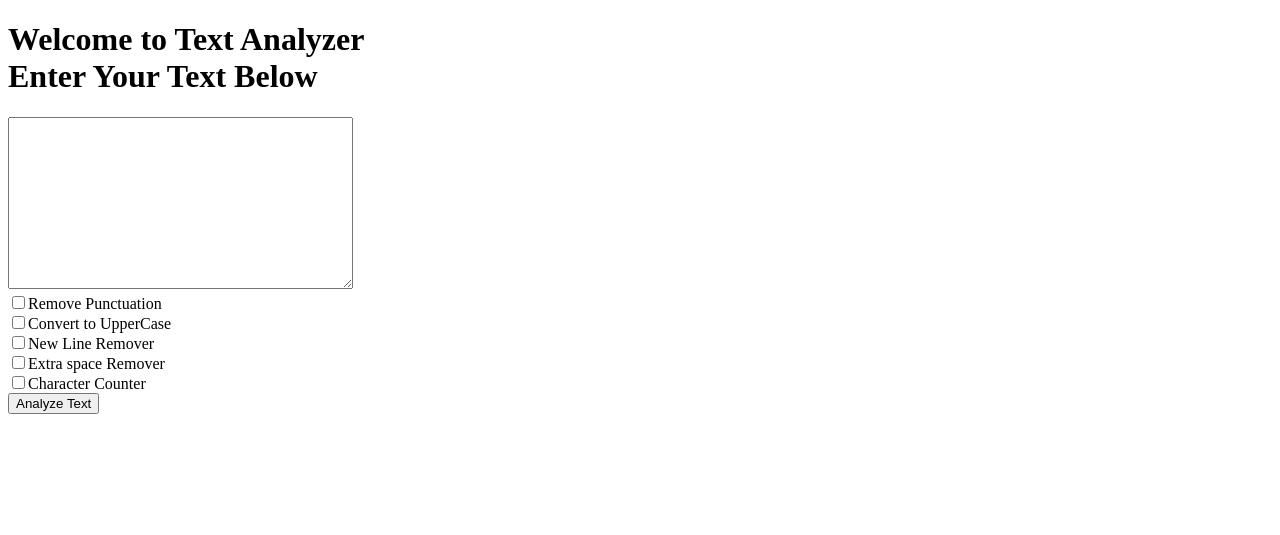
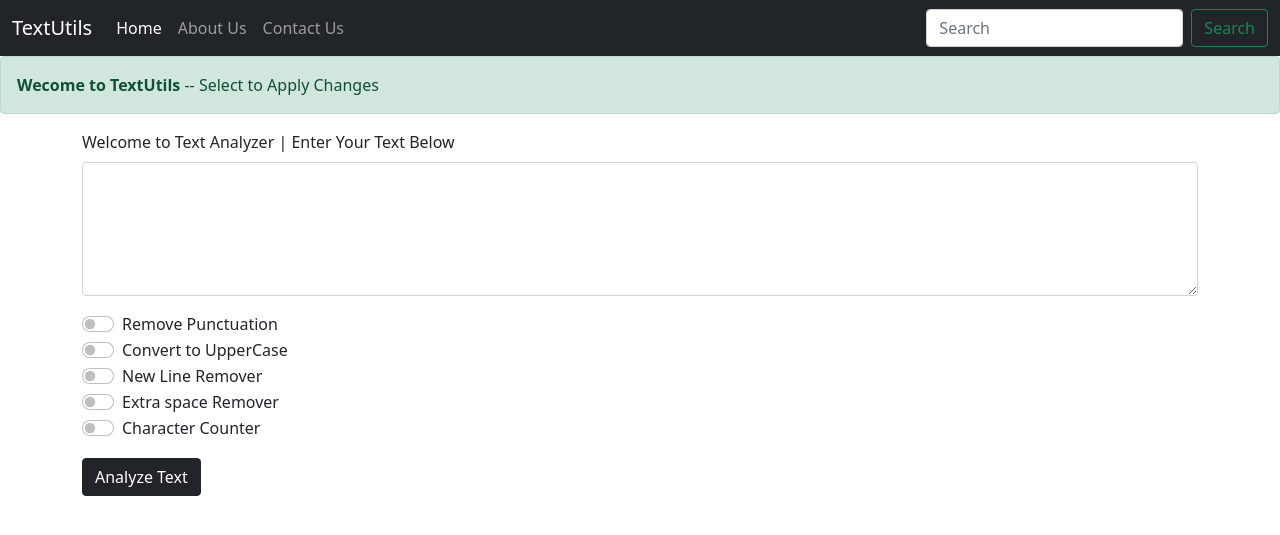
Before and after one commit to mohammedsaif001/textutils-Django, a Django app: page / in a window 1280 px wide. Shown: the top 535 px of the page. Run offline with Django 4.2, Linux system fonts and the light colour scheme.

Commit message:
7 Adding BootStrap

```diff
--- a/templates/index.html
+++ b/templates/index.html
@@ -1,21 +1,139 @@
 <!DOCTYPE html>
 <html lang="en">
-<head>
-    <meta charset="UTF-8">
-    <meta http-equiv="X-UA-Compatible" content="IE=edge">
-    <meta name="viewport" content="width=device-width, initial-scale=1.0">
+  <head>
+    <meta charset="UTF-8" />
+    <meta http-equiv="X-UA-Compatible" content="IE=edge" />
+    <meta name="viewport" content="width=device-width, initial-scale=1.0" />
     <title>TextUtils</title>
-</head>
-<body>
-    <h1>Welcome to Text Analyzer<br>Enter Your Text Below</h1>
-    <form action="/analyze" method='get'>
-        <textarea name='text' cols="30" rows="10" style="width: 339px; height: 166px;"></textarea><br>
-        <input type="checkbox" name="removepunc">Remove Punctuation <br>
-        <input type="checkbox" name="upperCase">Convert to UpperCase <br>
-        <input type="checkbox" name="removeNewLine">New Line Remover <br>
-        <input type="checkbox" name="removeExtraSpace">Extra space Remover <br>
-        <input type="checkbox" name="charCount">Character Counter <br>
-        <button type="submit">Analyze Text</button>
+    <link
+      href="https://cdn.jsdelivr.net/npm/bootstrap@5.1.3/dist/css/bootstrap.min.css"
+      rel="stylesheet"
+      integrity="sha384-1BmE4kWBq78iYhFldvKuhfTAU6auU8tT94WrHftjDbrCEXSU1oBoqyl2QvZ6jIW3"
+      crossorigin="anonymous"
+    />
+  </head>
+  <body>
+    <nav class="navbar navbar-expand-lg navbar-dark bg-dark">
+      <div class="container-fluid">
+        <a class="navbar-brand" href="#">TextUtils</a>
+        <button
+          class="navbar-toggler"
+          type="button"
+          data-bs-toggle="collapse"
+          data-bs-target="#navbarSupportedContent"
+          aria-controls="navbarSupportedContent"
+          aria-expanded="false"
+          aria-label="Toggle navigation"
+        >
+          <span class="navbar-toggler-icon"></span>
+        </button>
+        <div class="collapse navbar-collapse" id="navbarSupportedContent">
+          <ul class="navbar-nav me-auto mb-2 mb-lg-0">
+            <li class="nav-item">
+              <a class="nav-link active" aria-current="page" href="#">Home</a>
+            </li>
+            <li class="nav-item">
+              <a class="nav-link" href="#">About Us</a>
+            </li>
+            <li class="nav-item">
+              <a class="nav-link" href="#">Contact Us</a>
+            </li>
+          </ul>
+          <form class="d-flex">
+            <input
+              class="form-control me-2"
+              type="search"
+              placeholder="Search"
+              aria-label="Search"
+            />
+            <button class="btn btn-outline-success" type="submit">
+              Search
+            </button>
+          </form>
+        </div>
+      </div>
+    </nav>
+    <div class="alert alert-success" role="alert">
+      <strong>Wecome to TextUtils</strong> -- Select to Apply Changes
+    </div>
+
+    <form class="container" action="/analyze" method="get">
+      <div class="mb-3">
+        <label for="exampleFormControlTextarea" class="form-label"
+          >Welcome to Text Analyzer | Enter Your Text Below</label
+        >
+        <textarea name="text" class="form-control" col="9" rows="5"></textarea>
+      </div>
+
+
+      <div class="form-check form-switch">
+        <input
+          class="form-check-input"
+          type="checkbox"
+          role="switch"
+          name="removepunc"
+          id="customSwitch1"
+        />
+        <label class="form-check-label" for="flexSwitchCheckDefault"
+          >Remove Punctuation</label
+        >
+      </div>
+
+      <div class="form-check form-switch">
+        <input
+          class="form-check-input"
+          type="checkbox"
+          role="switch"
+          name="upperCase"
+          id="customSwitch2"
+        />
+        <label class="form-check-label" for="flexSwitchCheckDefault"
+          >Convert to UpperCase
+        </label>
+      </div>
+      <div class="form-check form-switch">
+        <input
+          class="form-check-input"
+          type="checkbox"
+          role="switch"
+          name="removeNewLine"
+          id="customSwitch3"
+        />
+        <label class="form-check-label" for="flexSwitchCheckDefault"
+          >New Line Remover
+        </label>
+      </div>
+      <div class="form-check form-switch">
+        <input
+          class="form-check-input"
+          type="checkbox"
+          role="switch"
+          name="removeExtraSpace"
+          id="customSwitch4"
+        />
+        <label class="form-check-label" for="flexSwitchCheckDefault"
+          >Extra space Remover</label
+        >
+      </div>
+      <div class="form-check form-switch">
+        <input
+          class="form-check-input"
+          type="checkbox"
+          role="switch"
+          name="charCount"
+          id="customSwitch5"
+        />
+        <label class="form-check-label" for="flexSwitchCheckDefault"
+          >Character Counter
+        </label>
+      </div>
+      <button type="submit" class="btn btn-dark mt-3">Analyze Text</button>
     </form>
-</body>
+
+    <script
+      src="https://cdn.jsdelivr.net/npm/bootstrap@5.1.3/dist/js/bootstrap.bundle.min.js"
+      integrity="sha384-ka7Sk0Gln4gmtz2MlQnikT1wXgYsOg+OMhuP+IlRH9sENBO0LRn5q+8nbTov4+1p"
+      crossorigin="anonymous"
+    ></script>
+  </body>
 </html>
--- a/textutils/views.py
+++ b/textutils/views.py
@@ -23,6 +23,7 @@ def analyze (request):
     '~`!@#$%^&*()-_=+\|}{":?><,./;'[]\}
     '''
     analyzed = ""
+
 
     if removepunc == "on":
         for char in djText:
```
Also changed, not shown: templates/analyze.html (+50 -6 lines).
